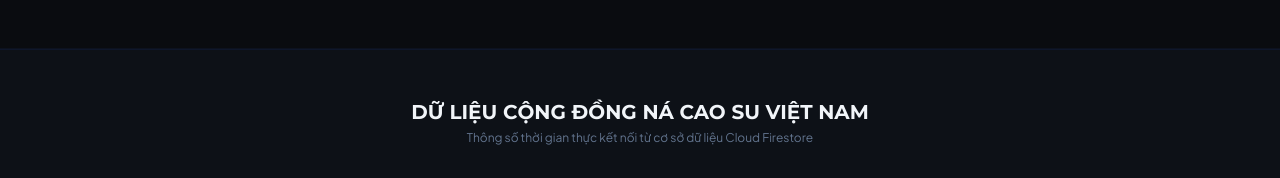
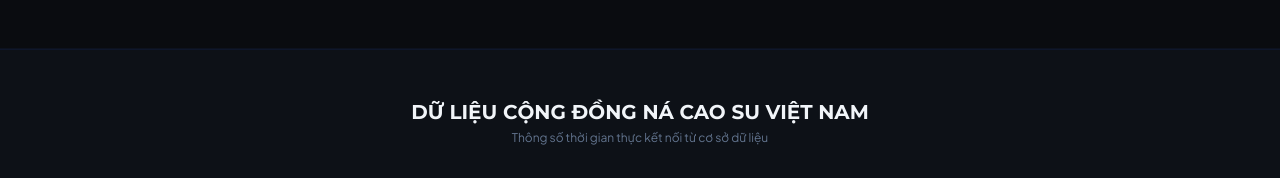
Before and after one commit to dothipe/dothipe.github.io, a React (Vite) app: page / in a window 1280 px wide. Shown: the part 1107-1285 px from the top of the page. Built offline with nearby package versions, Linux system fonts and the light colour scheme; no server answers; the database is empty.

Commit message:
chore: update description in MainDashboard
Remove specific reference to Cloud Firestore from the community data section for better abstraction.

```diff
--- a/src/components/MainDashboard.tsx
+++ b/src/components/MainDashboard.tsx
@@ -274,7 +274,7 @@ export default function MainDashboard() {
         <div className="max-w-7xl mx-auto space-y-8">
           <div className="text-center space-y-1">
             <h3 className="text-lg md:text-xl font-bold font-display uppercase text-slate-100">DỮ LIỆU CỘNG ĐỒNG NÁ CAO SU VIỆT NAM</h3>
-            <p className="text-xs text-slate-500">Thông số thời gian thực kết nối từ cơ sở dữ liệu Cloud Firestore</p>
+            <p className="text-xs text-slate-500">Thông số thời gian thực kết nối từ cơ sở dữ liệu</p>
           </div>
 
 
```
